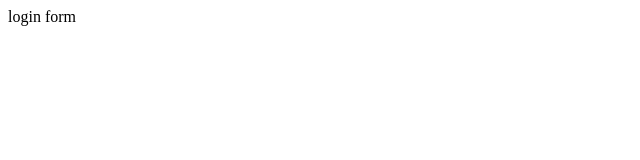
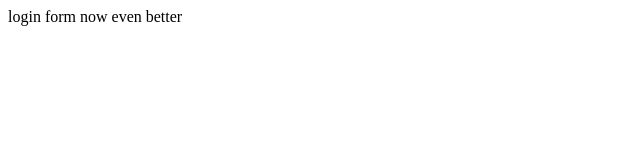
Before and after one commit to LinusAndersen/myAppSample, a plain HTML site: page index.html in a window 1280 px wide. Shown: the whole page, without its empty margins (0-640 px from the left). Drawn offline with Linux system fonts and the light colour scheme.

Commit message:
better login

```diff
--- a/index.html
+++ b/index.html
@@ -4,5 +4,6 @@
     </head>
     <body>
         login form
+        now even better
     </body>
 </html>
```
